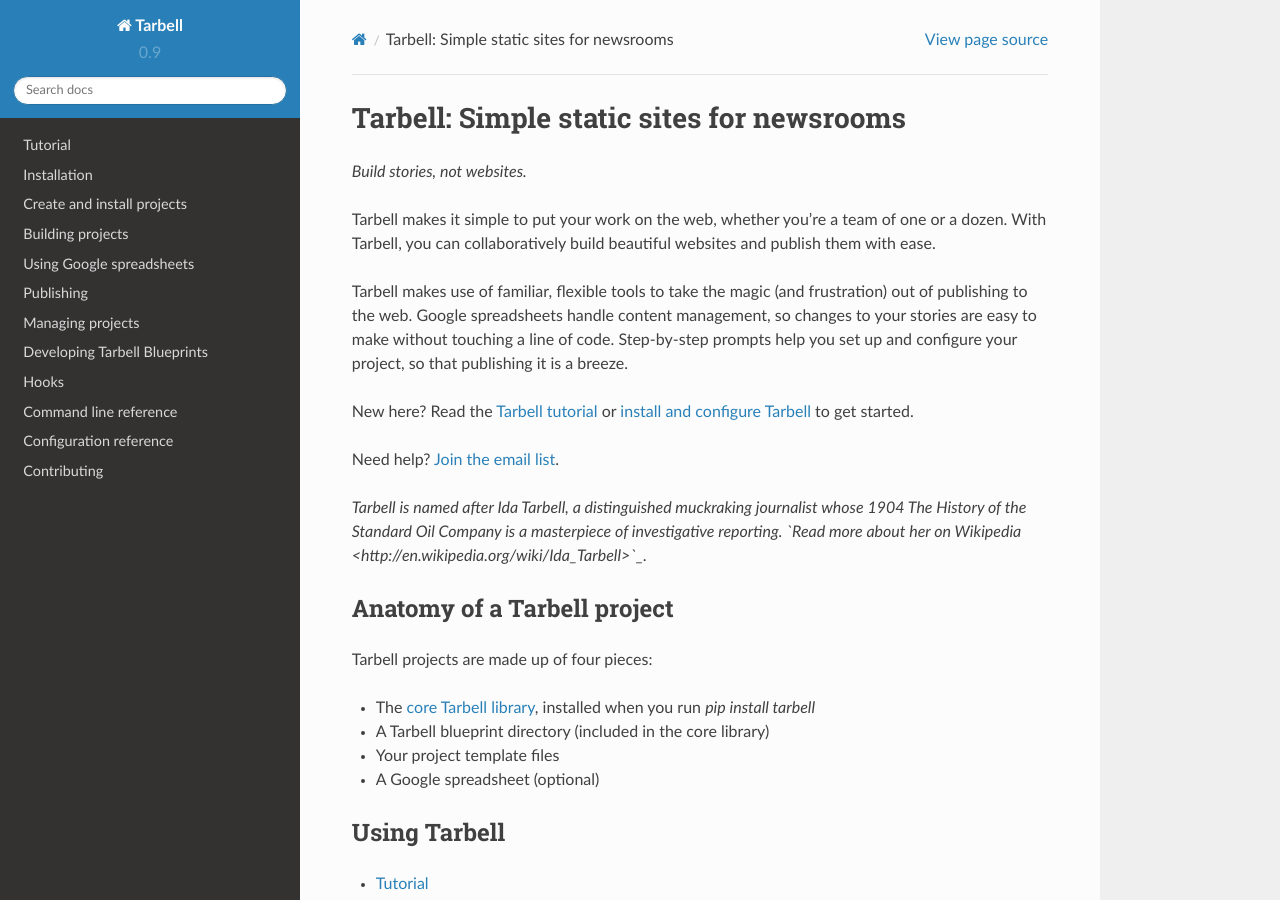
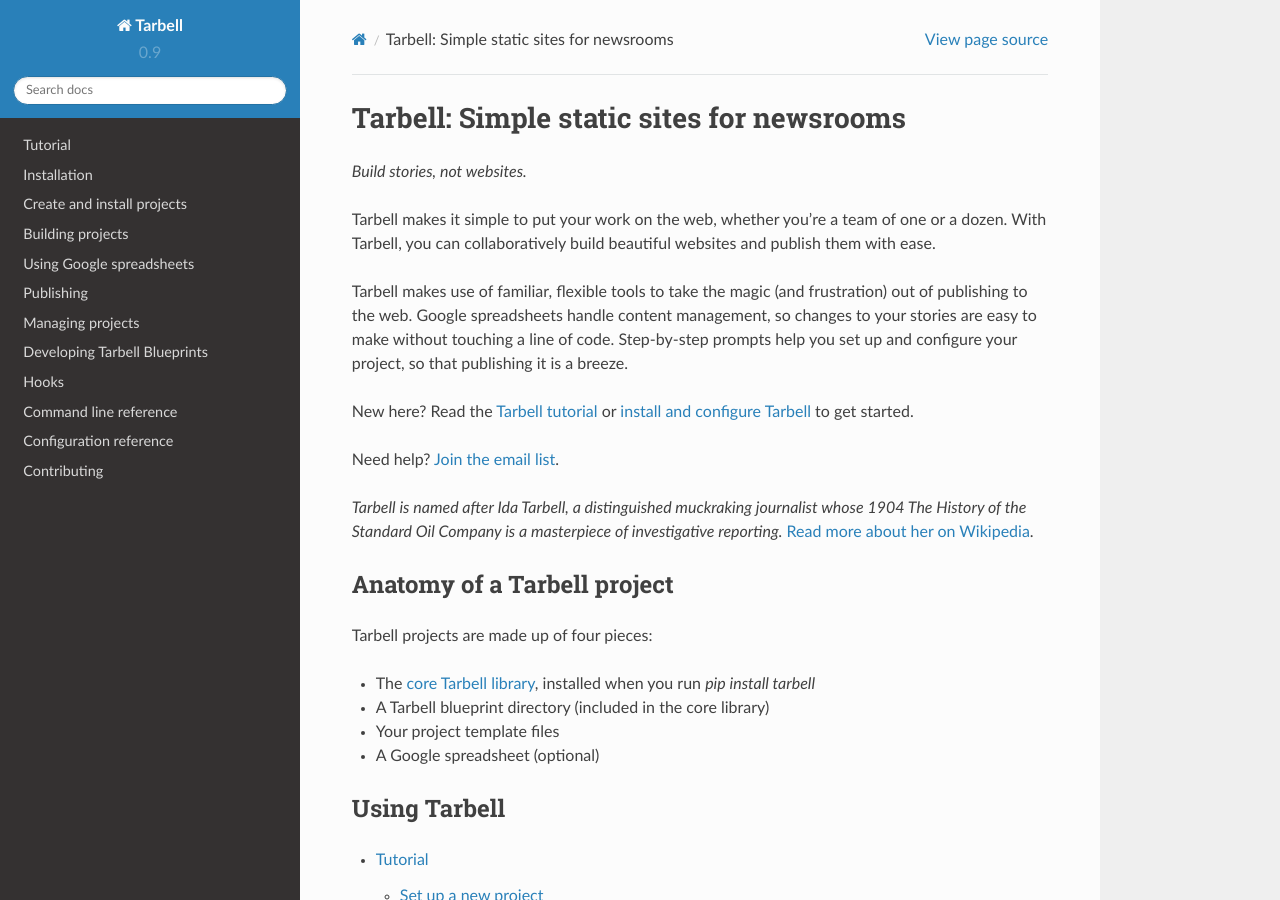
Before and after one commit to tarbell-project/tarbell, a Sphinx documentation site: the page built from tarbell/docs/index.rst, in a window 1280 px wide and 900 px high. Built offline with Sphinx 7.4.7 and the Read the Docs theme 2.0.0, drawn with Linux system fonts in a browser that asks for light colours; some of the changed lines change nothing that is shown.

Commit message:
fix link -- RST doesn't support links inside bold or em tags (uhh)

```diff
--- a/tarbell/docs/index.rst
+++ b/tarbell/docs/index.rst
@@ -21,8 +21,7 @@
 
 *Tarbell is named after Ida Tarbell, a distinguished muckraking journalist whose
 1904 The History of the Standard Oil Company is a masterpiece of investigative
-reporting. `Read more about her on Wikipedia
-<http://en.wikipedia.org/wiki/Ida_Tarbell>`_.*
+reporting.* `Read more about her on Wikipedia <http://en.wikipedia.org/wiki/Ida_Tarbell>`_.
 
 Anatomy of a Tarbell project
 ================
```
